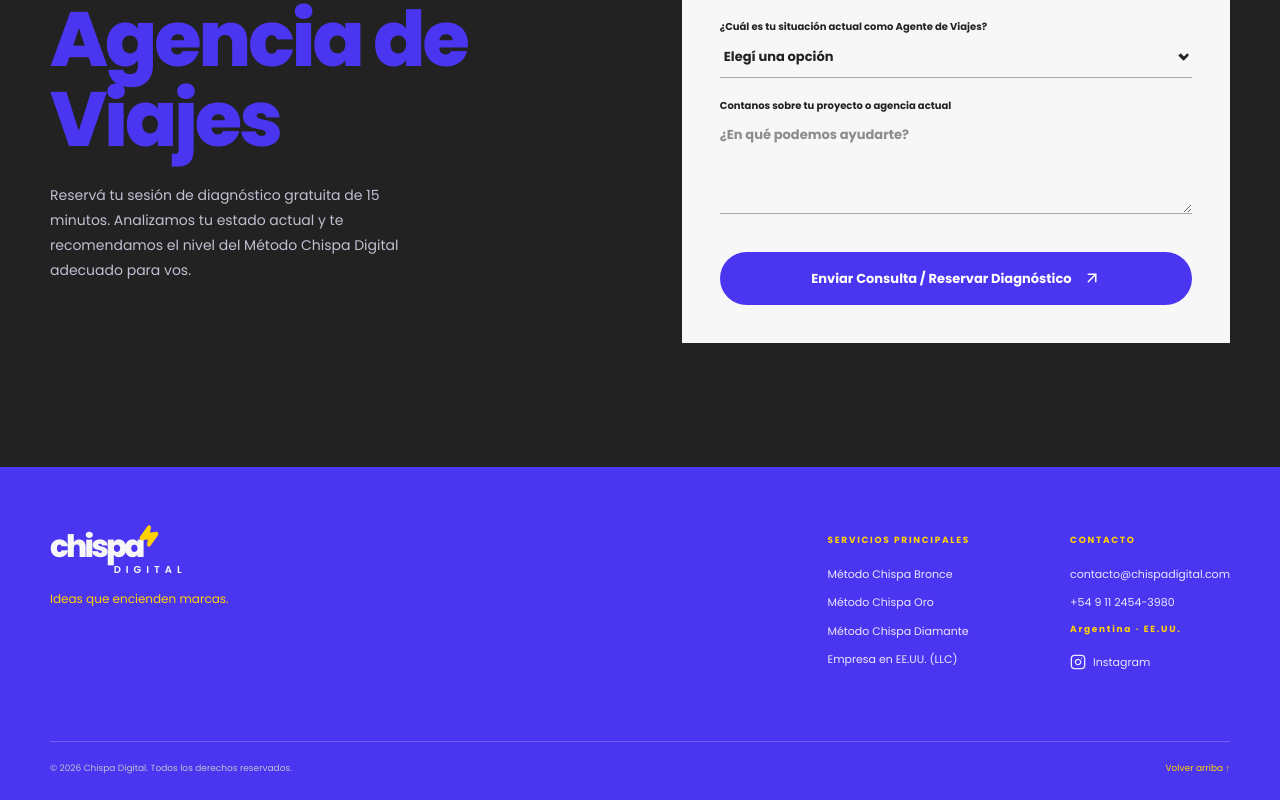
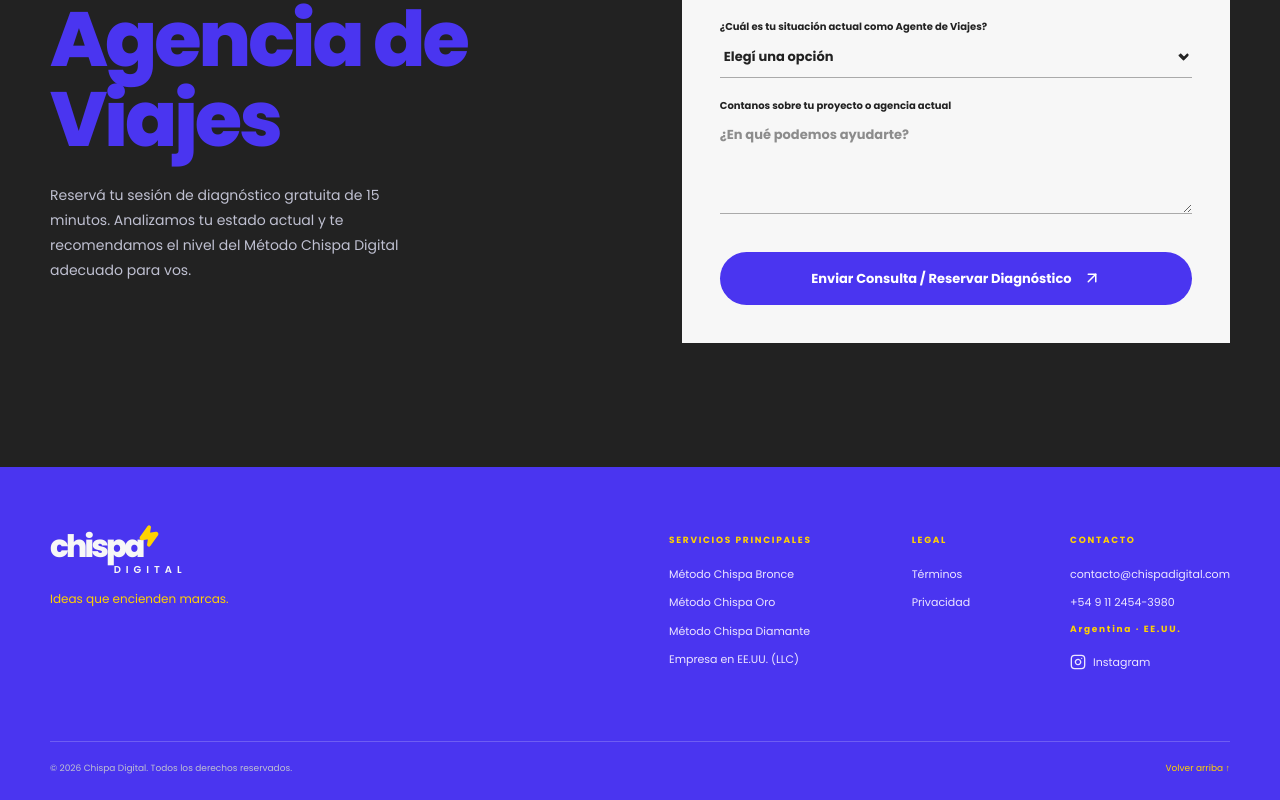
Before and after one commit to ChispaDigital/chispa-travel, a React (Vite) app: page / in a window 1280 px wide. Shown: the part 7815-8615 px from the top of the page. Built offline with nearby package versions, Linux system fonts and the light colour scheme.

Commit message:
Update App.tsx

```diff
--- a/src/App.tsx
+++ b/src/App.tsx
@@ -870,6 +870,25 @@
               <a href="#servicios">Empresa en EE.UU. (LLC)</a>
             </div>
             <div>
+              <span>LEGAL</span>
+              <a
+                href="https://legal.chispadigital.com/"
+                target="_blank"
+                rel="noreferrer"
+                data-testid="link-terminos"
+              >
+                Términos
+              </a>
+              <a
+                href="https://legal.chispadigital.com/"
+                target="_blank"
+                rel="noreferrer"
+                data-testid="link-privacidad"
+              >
+                Privacidad
+              </a>
+            </div>
+            <div>
               <span>CONTACTO</span>
               <a href="mailto:contacto@chispadigital.com" data-testid="link-email">
                 contacto@chispadigital.com
```
